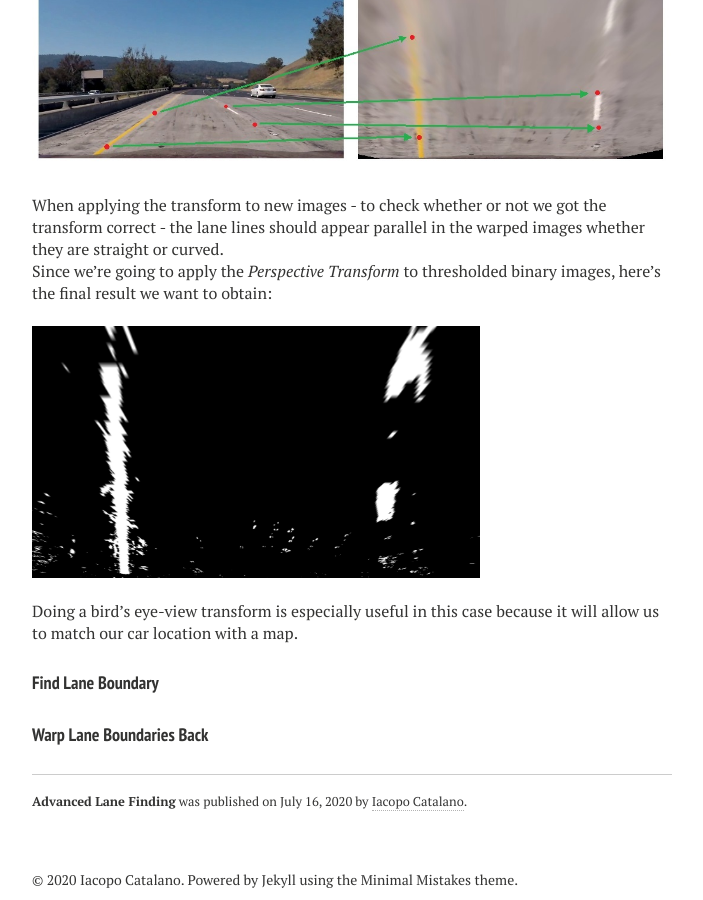
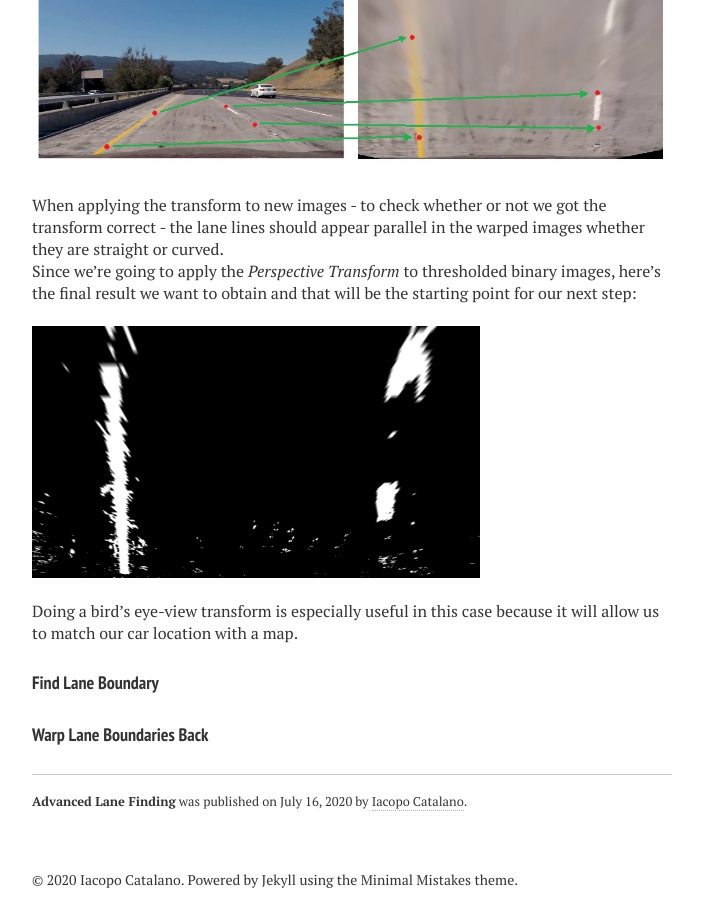
Before and after one commit to IacopomC/iacopomc.github.io, a Jekyll site: the page built from _posts/2020-07-16-advanced-lane-finding.md, in a window 1280 px wide and 900 px high, scrolled down 8275 px. Shown: the whole window, without its empty margins (288-991 px from the left). Built offline with Jekyll 4.4.1, drawn with Linux system fonts in a browser that asks for light colours; nearby versions of some CDN libraries; our own code applies the rules of GitHub Pages for plain Markdown files.

Commit message:
Write perspective transform section

```diff
--- a/_posts/2020-07-16-advanced-lane-finding.md
+++ b/_posts/2020-07-16-advanced-lane-finding.md
@@ -279,7 +279,7 @@ We are assuming the road is a flat plane. While this isn't strictly true, it can
 When applying the transform to new images - to check whether or not we got the transform correct - the lane lines should appear parallel in the warped images whether they are straight or curved.
 <br/>
 
-Since we're going to apply the *Perspective Transform* to thresholded binary images, here's the final result we want to obtain:
+Since we're going to apply the *Perspective Transform* to thresholded binary images, here's the final result we want to obtain and that will be the starting point for our next step:
 
 <br/>
 
```
